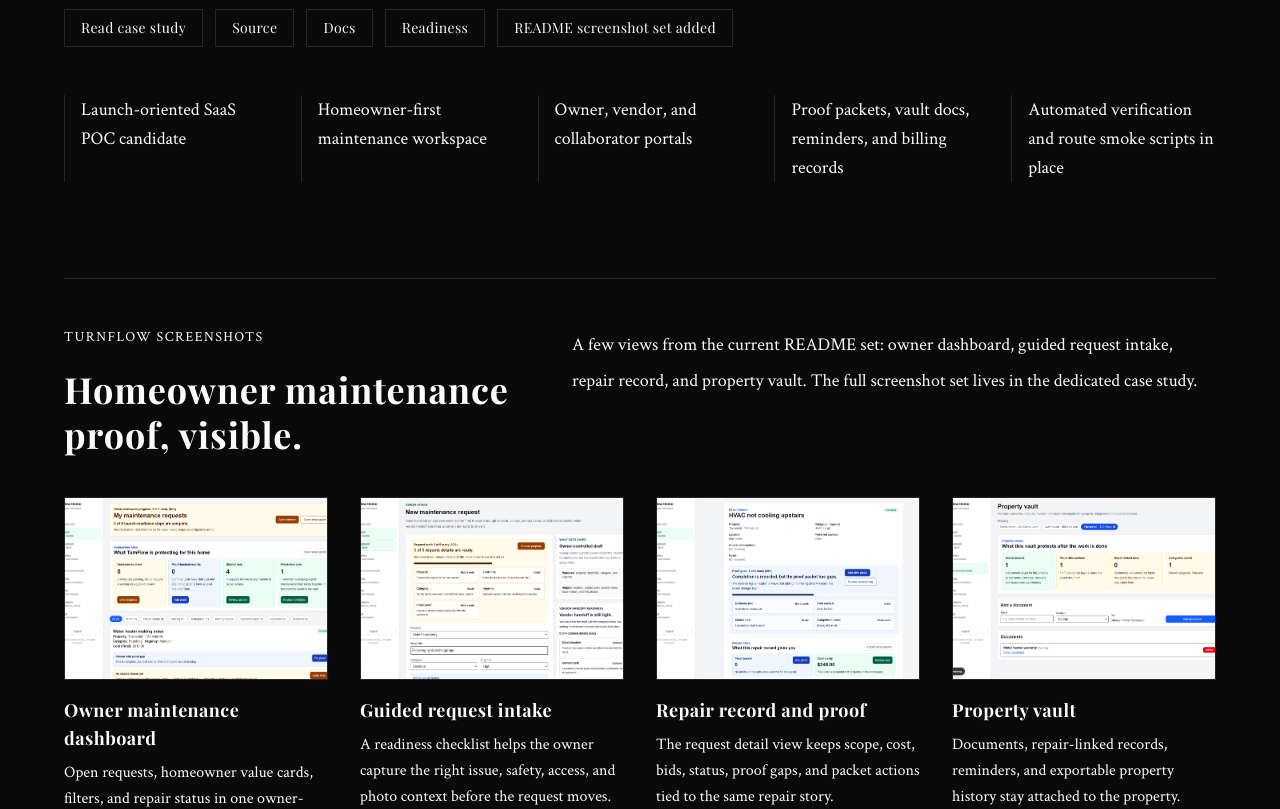
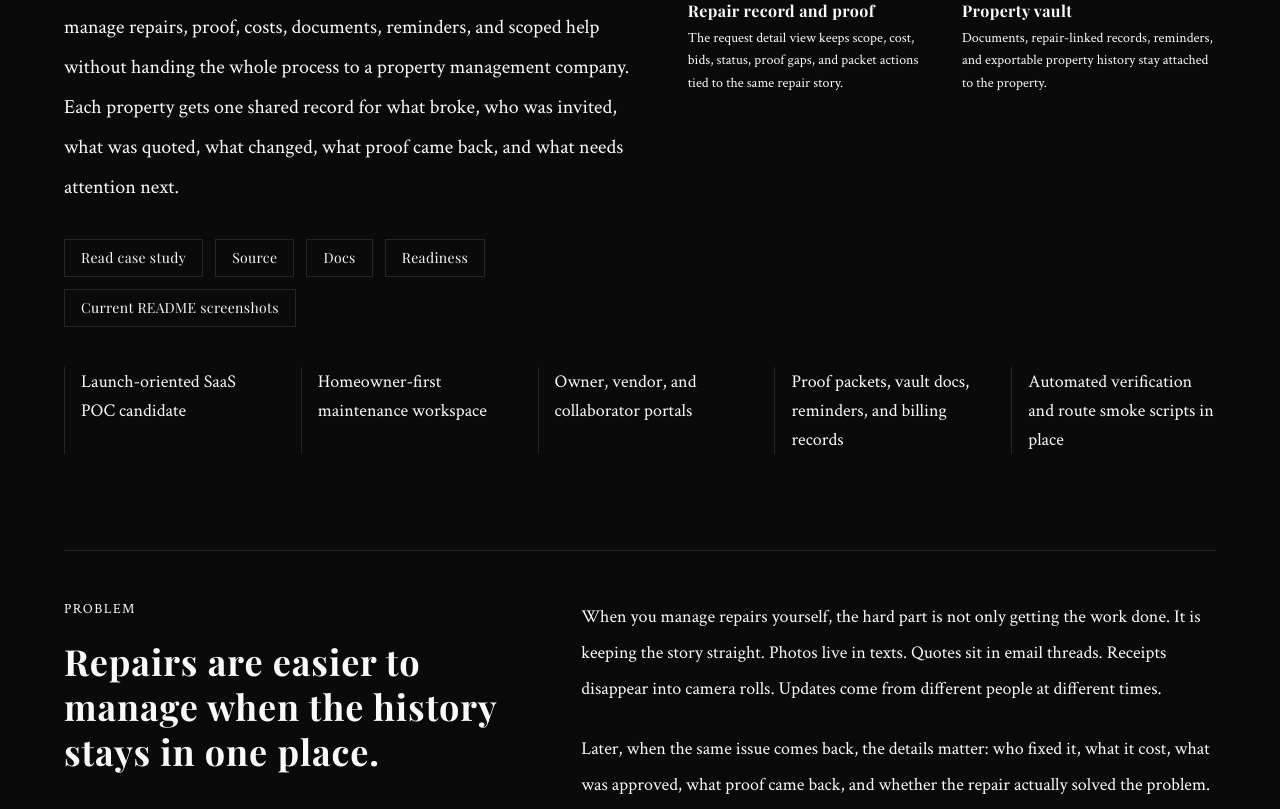
Before and after one commit to hypnoticdata777/calmCommandCenter, a React (Vite) app: page /work in a window 1280 px wide. Shown: the part 7730-8539 px from the top of the page. Built offline with nearby package versions, Linux system fonts and the light colour scheme.

Commit message:
Move TurnFlow screenshots into Work intro

```diff
--- a/src/app/pages/Work.tsx
+++ b/src/app/pages/Work.tsx
@@ -713,11 +713,11 @@
           whileInView={{ opacity: 1, y: 0 }}
           viewport={{ once: true, margin: "-120px" }}
           transition={{ duration: 0.9, ease: "easeIn" }}
-          className="space-y-12 border-t border-foreground/10 pt-16"
+          className="grid gap-10 border-t border-foreground/10 pt-16 lg:grid-cols-[minmax(0,1.05fr)_minmax(360px,0.95fr)] lg:items-start"
         >
           <div className="max-w-4xl space-y-8">
             <SectionLabel>Work / Case Study 03</SectionLabel>
-            <h2 className="text-4xl md:text-6xl font-bold tracking-wide leading-tight">
+            <h2 className="text-4xl font-bold tracking-wide leading-tight md:text-5xl xl:text-6xl">
               TurnFlow Home: maintenance history for homeowners who want the proof.
             </h2>
             <p className="max-w-3xl text-lg md:text-xl leading-loose text-foreground/70">
@@ -748,47 +748,14 @@
                 </a>
               ))}
               <span className="border border-foreground/15 px-4 py-2 font-display text-sm tracking-wide text-foreground/45">
-                README screenshot set added
+                Current README screenshots
               </span>
             </div>
           </div>
 
-          <div className="grid gap-8 md:grid-cols-5">
-            {turnFlowFacts.map((fact) => (
-              <div key={fact} className="border-l border-brand/35 pl-4">
-                <p className="text-lg leading-relaxed text-foreground/80">
-                  {fact}
-                </p>
-              </div>
-            ))}
-          </div>
-        </motion.section>
-
-        <motion.section
-          initial={{ opacity: 0, y: 18 }}
-          whileInView={{ opacity: 1, y: 0 }}
-          viewport={{ once: true, margin: "-120px" }}
-          transition={{ duration: 0.9, ease: "easeIn" }}
-          className="space-y-10 border-t border-foreground/10 pt-12"
-        >
-          <div className="grid gap-8 lg:grid-cols-[0.85fr_1.15fr]">
-            <div className="space-y-5">
-              <SectionLabel>TurnFlow Screenshots</SectionLabel>
-              <h2 className="text-3xl md:text-4xl font-bold leading-tight tracking-wide">
-                Homeowner maintenance proof, visible.
-              </h2>
-            </div>
-
-            <p className="text-lg leading-loose text-foreground/65">
-              A few views from the current README set: owner dashboard, guided
-              request intake, repair record, and property vault. The full
-              screenshot set lives in the dedicated case study.
-            </p>
-          </div>
-
-          <div className="grid gap-8 sm:grid-cols-2 lg:grid-cols-4">
+          <div className="grid gap-5 sm:grid-cols-2">
             {turnFlowScreenshots.map((screenshot) => (
-              <figure key={screenshot.title} className="space-y-4">
+              <figure key={screenshot.title} className="space-y-3">
                 <div className="overflow-hidden border border-foreground/10 bg-background/40">
                   <img
                     src={screenshot.src}
@@ -800,15 +767,25 @@
                     loading="lazy"
                   />
                 </div>
-                <figcaption className="space-y-2">
-                  <h3 className="text-lg font-bold tracking-wide">
+                <figcaption className="space-y-1">
+                  <h3 className="text-base font-bold tracking-wide">
                     {screenshot.title}
                   </h3>
-                  <p className="leading-relaxed text-foreground/55">
+                  <p className="text-sm leading-relaxed text-foreground/55">
                     {screenshot.caption}
                   </p>
                 </figcaption>
               </figure>
+            ))}
+          </div>
+
+          <div className="grid gap-8 md:grid-cols-5 lg:col-span-2">
+            {turnFlowFacts.map((fact) => (
+              <div key={fact} className="border-l border-brand/35 pl-4">
+                <p className="text-lg leading-relaxed text-foreground/80">
+                  {fact}
+                </p>
+              </div>
             ))}
           </div>
         </motion.section>
```
Also changed, not shown: 1 other file (tests, documents, lock files or other folders).
